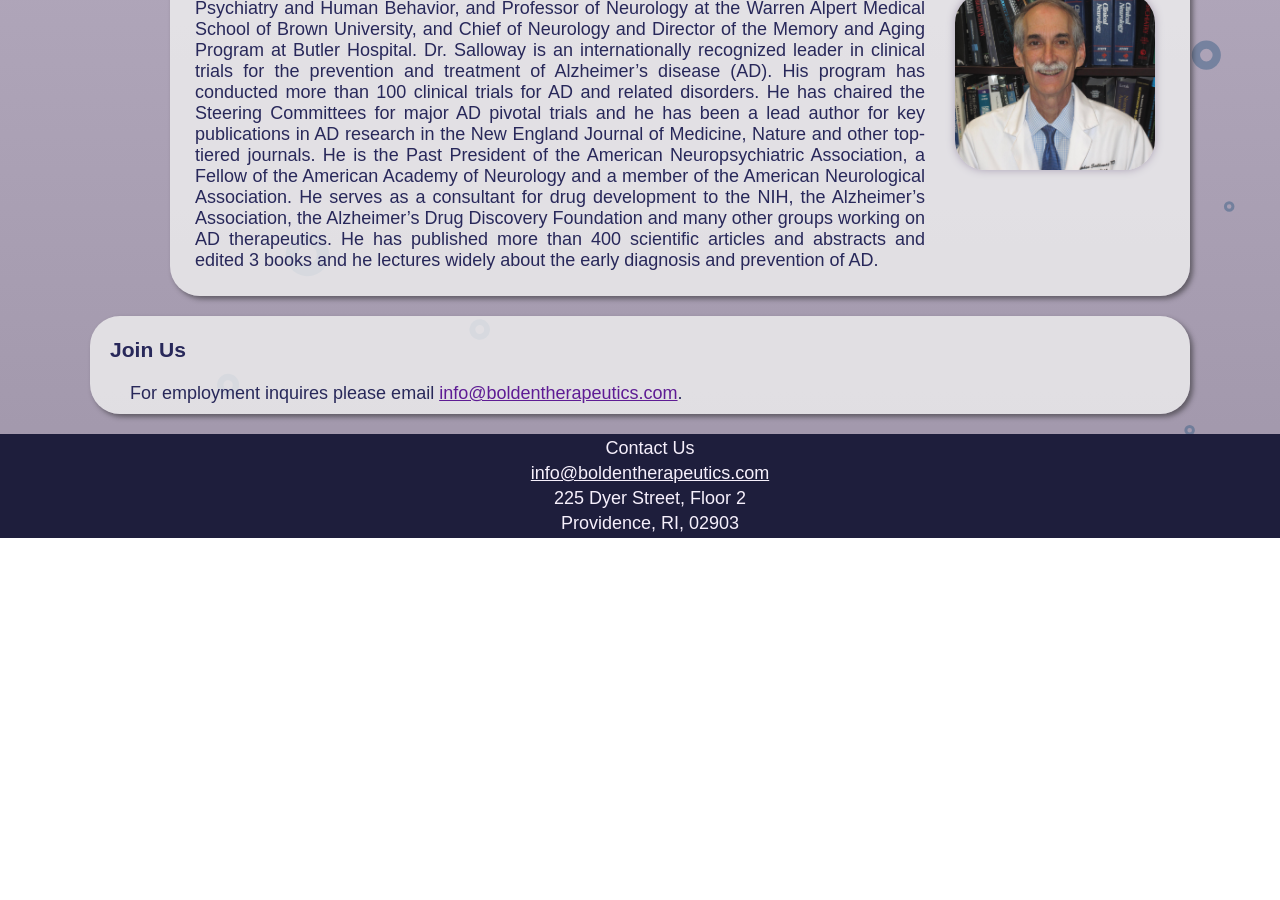
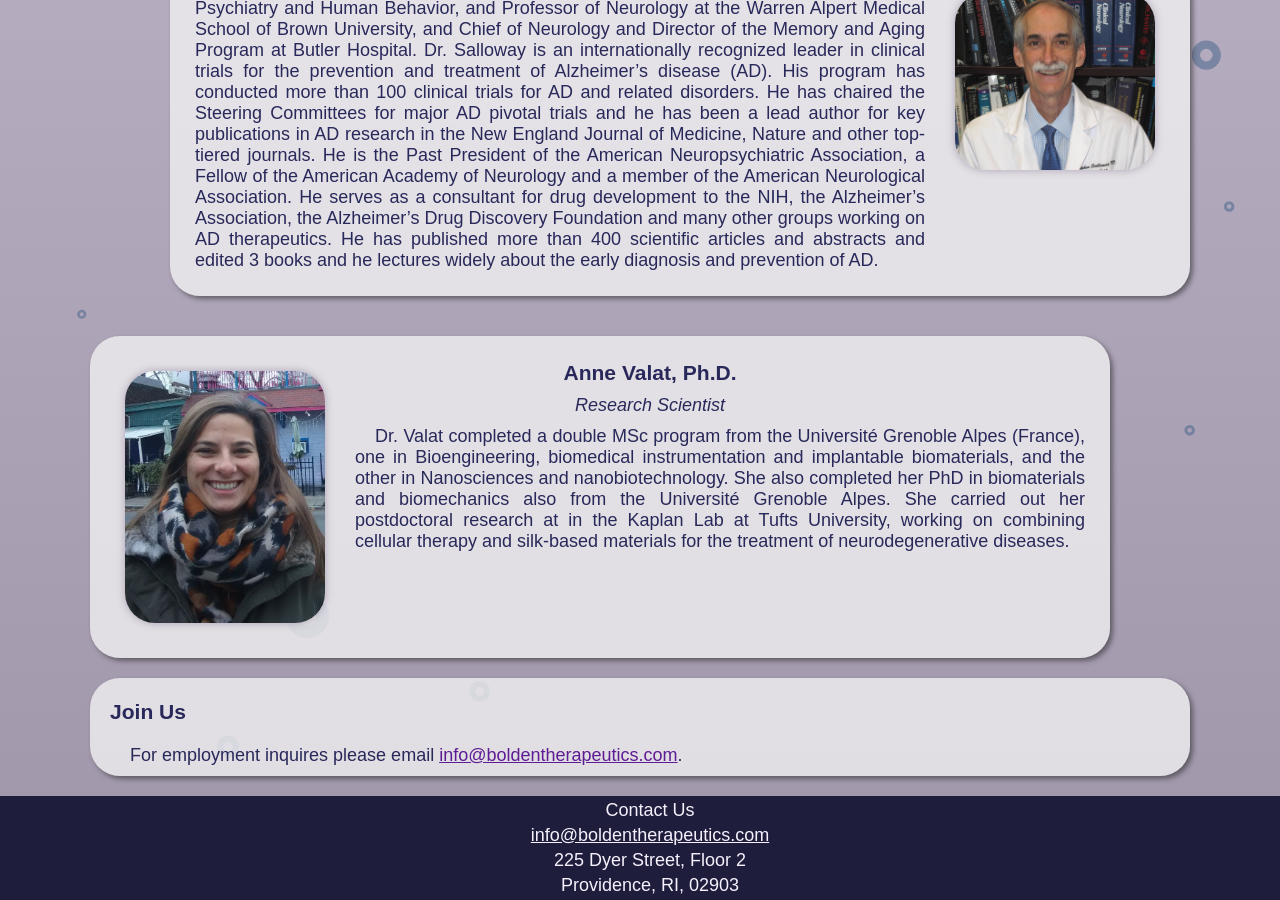
Before and after one commit to samstronghammer/bolden-therapeutics, a Jekyll site: the page built from team.html, in a window 1280 px wide and 900 px high, scrolled down 2030 px. Built offline with Jekyll 4.4.1, drawn with Linux system fonts in a browser that asks for light colours; before the commit the page ends 2568 px from its top, so only the background shows below that.

Commit message:
Added Anne Valat

```diff
--- a/_data/team.yml
+++ b/_data/team.yml
@@ -28,3 +28,8 @@
   title: SAB Member
   img: stephen-salloway.jpeg
   about: Dr. Salloway received his MD from Stanford Medical School and completed residencies in neurology and psychiatry at Yale University. He is the Martin M. Zucker Professor of Psychiatry and Human Behavior, and Professor of Neurology at the Warren Alpert Medical School of Brown University, and Chief of Neurology and Director of the Memory and Aging Program at Butler Hospital. Dr. Salloway is an internationally recognized leader in clinical trials for the prevention and treatment of Alzheimer’s disease (AD). His program has conducted more than 100 clinical trials for AD and related disorders. He has chaired the Steering Committees for major AD pivotal trials and he has been a lead author for key publications in AD research in the New England Journal of Medicine, Nature and other top-tiered journals. He is the Past President of the American Neuropsychiatric Association, a Fellow of the American Academy of Neurology and a member of the American Neurological Association. He serves as a consultant for drug development to the NIH, the Alzheimer’s Association, the Alzheimer’s Drug Discovery Foundation and many other groups working on AD therapeutics. He has published more than 400 scientific articles and abstracts and edited 3 books and he lectures widely about the early diagnosis and prevention of AD.
+- name: Anne Valat
+  education: Ph.D.
+  title: Research Scientist
+  img: anne-valat.jpg
+  about: Dr. Valat completed a double MSc program from the Université Grenoble Alpes (France), one in Bioengineering, biomedical instrumentation and implantable biomaterials, and the other in Nanosciences and nanobiotechnology. She also completed her PhD in biomaterials and biomechanics also from the Université Grenoble Alpes. She carried out her postdoctoral research at in the Kaplan Lab at Tufts University, working on combining cellular therapy and silk-based materials for the treatment of neurodegenerative diseases.
```
Also changed, not shown: assets/img/team/anne-valat.jpg (added).
